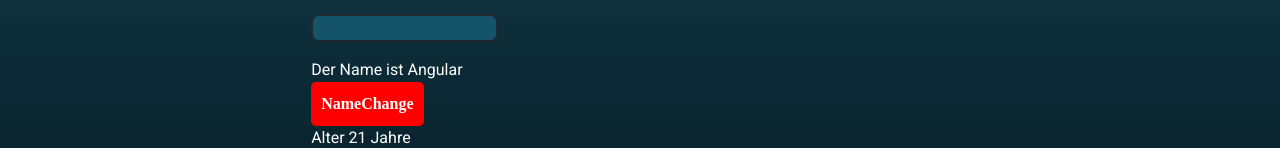
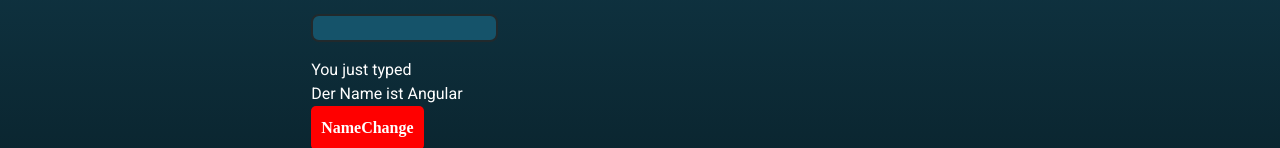
Before and after one commit to L0ki7778/freeTrial-certivicates.dev, an Angular app: page /signals in a window 1280 px wide. Shown: the part 472-620 px from the top of the page. Built offline with nearby package versions, Linux system fonts and the light colour scheme.

Commit message:
another computed example

```diff
--- a/src/app/components/signal/model-signal/model-signal.component.html
+++ b/src/app/components/signal/model-signal/model-signal.component.html
@@ -1,4 +1,4 @@
-<div class="text-white">{{input()}}</div>
+<div class="text-white">{{greeting()}}</div>
 <div class="text-white"></div>
 <div class="text-white"></div>
 
--- a/src/app/components/signal/model-signal/model-signal.component.ts
+++ b/src/app/components/signal/model-signal/model-signal.component.ts
@@ -1,4 +1,4 @@
-import { Component, input, model } from '@angular/core';
+import { Component, computed, input, model } from '@angular/core';
 import { LetterAnimationDirective } from '../../../directives/letter-animation.directive';
 
 @Component({
@@ -9,6 +9,9 @@ import { LetterAnimationDirective } from '../../../directives/letter-animation.d
 })
 export class ModelSignalComponent {
   input = input.required<string>()
+  greeting = computed(()=>{
+    return `You just typed ${this.input()}`
+  })
 
   modelName = model.required<string>()
   modelAge = model(1)
```
